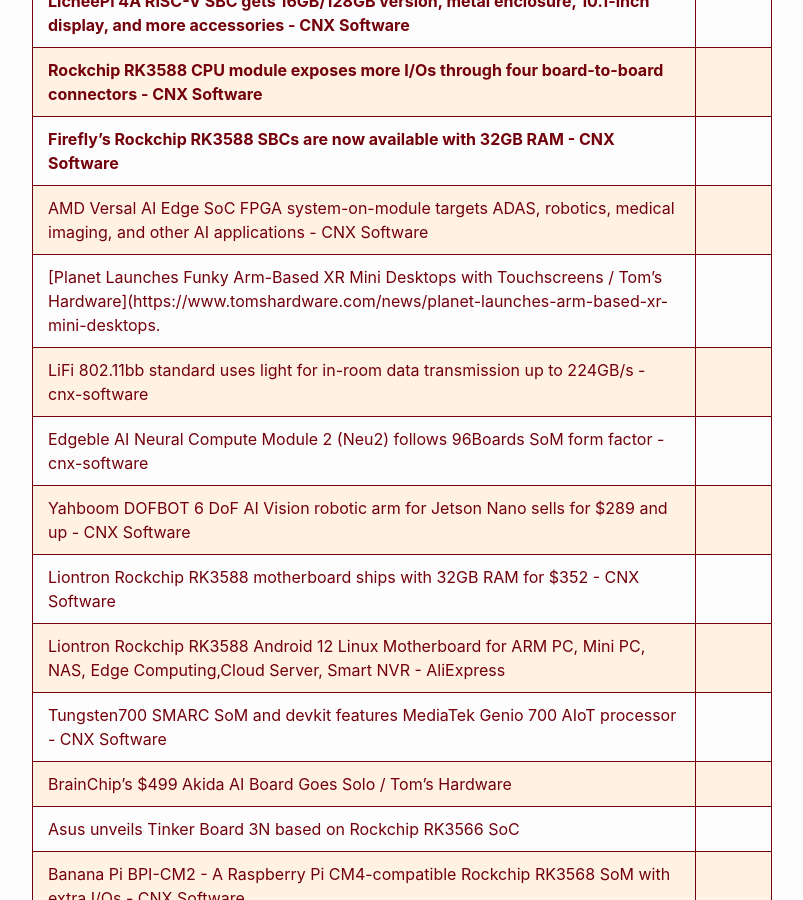
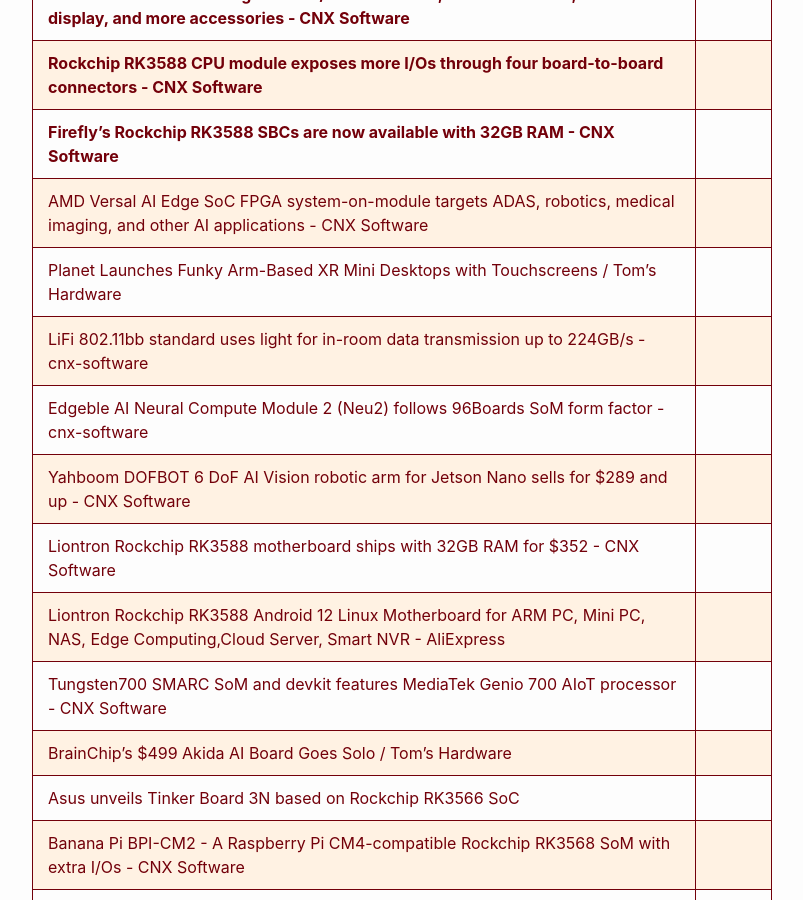
Before and after one commit to RalphHightower/RalphHightower, a Jekyll site: the page built from HardwareLinks.md, in a window 1280 px wide and 900 px high, scrolled down 27773 px. Shown: the whole window, without its empty margins (238-1041 px from the left). Built offline with Jekyll 4.4.1, drawn with Linux system fonts in a browser that asks for light colours; our own code applies the rules of GitHub Pages for plain Markdown files.

Commit message:
[fix](doc): various markdown problems

```diff
--- a/HardwareLinks.md
+++ b/HardwareLinks.md
@@ -214,7 +214,6 @@
 | [Trusted Firmware-A Documentation](https://trustedfirmware-a.readthedocs.io/en/latest/index.html) | (H/W) |
 | **[youyeetoo YY3568 RockChip RK3568 Development Board Dual Gigabit Ethernet Expandable SATA / SSD Supports Android 11 / Debian10 - AliExpress](https://www.aliexpress.com/item/3256804953233950.html )** | **$267.28 8GB/64GB w/ WiFi** |
 | [Useful Sensors: AI in a Box / Crowd Supply](https://www.crowdsupply.com/useful-sensors/ai-in-a-box/ ) | (H/W) $299 - $475 |
-
 | [Variscite: Single BoardComputers](https://www.variscite.com/products/single-board-computers/) | (H/W) |
 | [Variscite VAR-SOM-MX93 : NXP i.MX93](https://www.variscite.com/product/system-on-module-som/cortex-a55/var-som-mx93-nxp-i-mx-93/) | (H/W) |
 | [VAR-SOM-AM62 : TI AM62x](https://www.variscite.com/product/system-on-module-som/cortex-a53-krait/var-som-am62-ti-am625x/#ordering_info) | (H/W) |
@@ -477,7 +476,7 @@
 | **[Rockchip RK3588 CPU module exposes more I/Os through four board-to-board connectors - CNX Software](https://www.cnx-software.com/2022/05/26/rockchip-rk3588-cpu-module-board-to-board-connectors/ )** |
 | **[Firefly's Rockchip RK3588 SBCs are now available with 32GB RAM - CNX Software](https://www.cnx-software.com/2023/07/01/firefly-rockchip-rk3588-sbc-32gb-ram/ )** |
 | [AMD Versal AI Edge SoC FPGA system-on-module targets ADAS, robotics, medical imaging, and other AI applications - CNX Software](https://www.cnx-software.com/2023/05/12/amd-versal-ai-edge-soc-fpga-system-on-module-targets-adas-robotics-medical-imaging-and-other-ai-applications/ ) |
-| [Planet Launches Funky Arm-Based XR Mini Desktops with Touchscreens / Tom's Hardware](https://www.tomshardware.com/news/planet-launches-arm-based-xr-mini-desktops.
+| [Planet Launches Funky Arm-Based XR Mini Desktops with Touchscreens / Tom's Hardware](https://www.tomshardware.com/news/planet-launches-arm-based-xr-mini-desktops.) |
 | [LiFi 802.11bb standard uses light for in-room data transmission up to 224GB/s - cnx-software](https://www.cnx-software.com/2023/07/14/lifi-802-11bb-wifi-standard-uses-light-for-in-room-data-transmission-up-to-224gb-s/ ) |
 | [Edgeble AI Neural Compute Module 2 (Neu2) follows 96Boards SoM form factor - cnx-software](https://www.cnx-software.com/2023/07/19/edgeble-ai-neural-compute-module-2-neu2-follows-96boards-som-form-factor/ ) |
 | [Yahboom DOFBOT 6 DoF AI Vision robotic arm for Jetson Nano sells for $289 and up - CNX Software](https://www.cnx-software.com/2023/07/18/yahboom-dofbot-6-dof-ai-vision-robotic-arm-for-jetson-nano-sells-for-289-and-up/ ) |
@@ -487,7 +486,7 @@
 | [BrainChip's $499 Akida AI Board Goes Solo / Tom's Hardware](https://www.tomshardware.com/news/brainchip-akida-pcie-board-goes-solo ) |
 | [Asus unveils Tinker Board 3N based on Rockchip RK3566 SoC](https://linuxgizmos.com/asus-unveils-tinker-board-3n-based-on-rockchip-rk3566-soc/ ) |
 | [Banana Pi BPI-CM2 - A Raspberry Pi CM4-compatible Rockchip RK3568 SoM with extra I/Os - CNX Software](https://www.cnx-software.com/2023/08/08/banana-pi-bpi-cm2-a-raspberry-pi-cm4-compatible-rockchip-rk3568-som-with-extra-i-os/ ) |
-[Raspberry Pi CM4-powered outdoor gateway supports GbE, WiFi 5, Bluetooth 5.0, 4G LTE, LoRaWAN, and GPS connectivity - CNX Software](https://www.cnx-software.com/2023/08/10/raspberry-pi-cm4-outdoor-gateway-gbe-wifi-5-bluetooth-5-0-4g-lte-lorawan-gps/ ) |
+| [Raspberry Pi CM4-powered outdoor gateway supports GbE, WiFi 5, Bluetooth 5.0, 4G LTE, LoRaWAN, and GPS connectivity - CNX Software](https://www.cnx-software.com/2023/08/10/raspberry-pi-cm4-outdoor-gateway-gbe-wifi-5-bluetooth-5-0-4g-lte-lorawan-gps/ ) |
 | [Orange Pi 3B - A Rockchip RK3566 SBC with an M.2 NVMe/SATA SSD socket, up to 8GB RAM - CNX Software](https://www.cnx-software.com/2023/08/05/orange-pi-3b-a-rockchip-rk3566-sbc-with-an-m-2-nvme-sata-ssd-socket-up-to-8gb-ram/ )
 | **[M.2/mini PCIe card adds DVB-S2X/S2 tuner to desktop PCs and (some) SBC's - CNX Software](https://www.cnx-software.com/2023/08/17/m-2-mini-pcie-card-adds-dvb-s2x-s2-tuner-to-desktop-pcs-and-some-sbcs/ )** |
 | [YouYeeToo – A Versatile Single Board Computer - Electronics For You](https://www.electronicsforu.com/news/a-versatile-single-board-computer ) |
```
